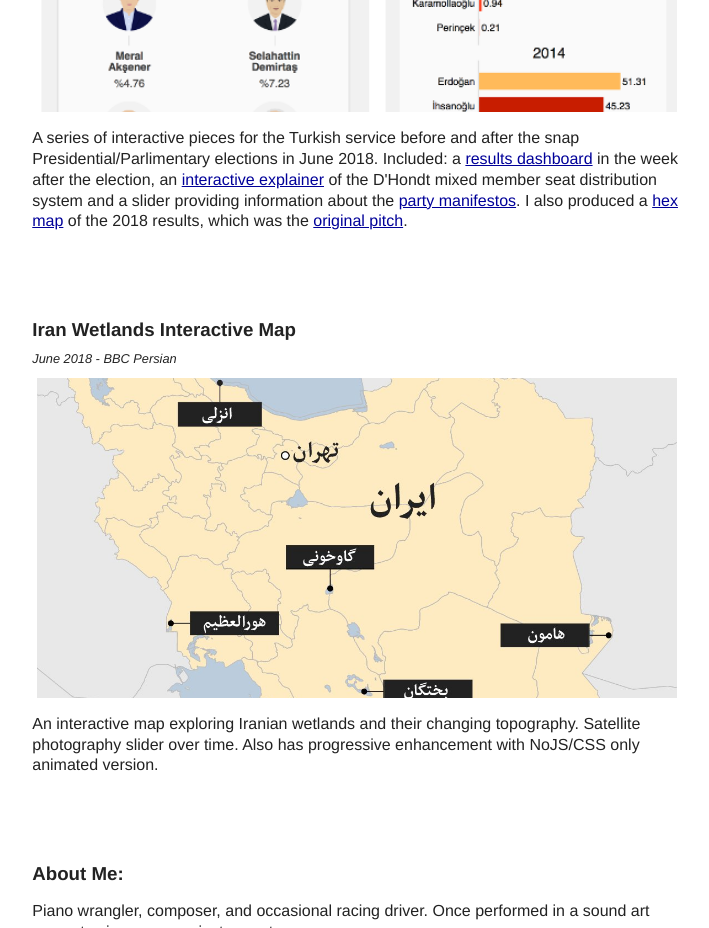
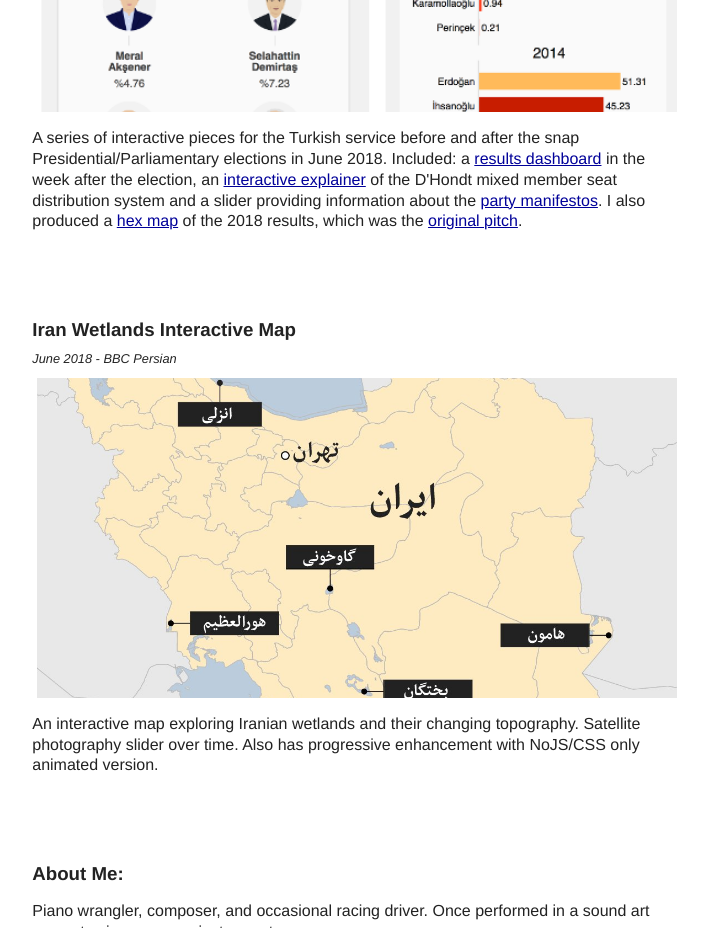
Before and after one commit to joshrayman/joshrayman.github.io, a plain HTML site: page index.html in a window 1280 px wide. Shown: the part 1520-2448 px from the top of the page, without its empty margins (41-750 px from the left). Drawn offline with Linux system fonts and the light colour scheme.

Commit message:
Update index.html

```diff
--- a/index.html
+++ b/index.html
@@ -39,7 +39,7 @@
 							<div class="date">May/June 2018 - BBC Türkçe</div>
 							<a href="https://www.bbc.com/turkce/haberler-turkiye-44602559"><img src="img/turk1.png" alt="Interactive Results"></a>
 							<div class="content">
-								<p>A series of interactive pieces for the Turkish service before and after the snap Presidential/Parlimentary elections in June 2018. Included: a <a href="https://www.bbc.com/turkce/haberler-turkiye-44602559">results dashboard</a> in the week after the election, an <a href="https://www.bbc.com/turkce/haberler-turkiye-44532301">interactive explainer</a> of the D'Hondt mixed member seat distribution system and a slider providing information about the <a href="https://www.bbc.com/turkce/haberler-turkiye-44334035">party manifestos</a>. I also produced a <a href="img/turk4.png">hex map</a> of the 2018 results, which was the <a href="vis/turkey-map/index.html">original pitch</a>.</p>
+								<p>A series of interactive pieces for the Turkish service before and after the snap Presidential/Parliamentary elections in June 2018. Included: a <a href="https://www.bbc.com/turkce/haberler-turkiye-44602559">results dashboard</a> in the week after the election, an <a href="https://www.bbc.com/turkce/haberler-turkiye-44532301">interactive explainer</a> of the D'Hondt mixed member seat distribution system and a slider providing information about the <a href="https://www.bbc.com/turkce/haberler-turkiye-44334035">party manifestos</a>. I also produced a <a href="img/turk4.png">hex map</a> of the 2018 results, which was the <a href="vis/turkey-map/index.html">original pitch</a>.</p>
 							</div>
 							</div>
 							<div class="entry">
```
